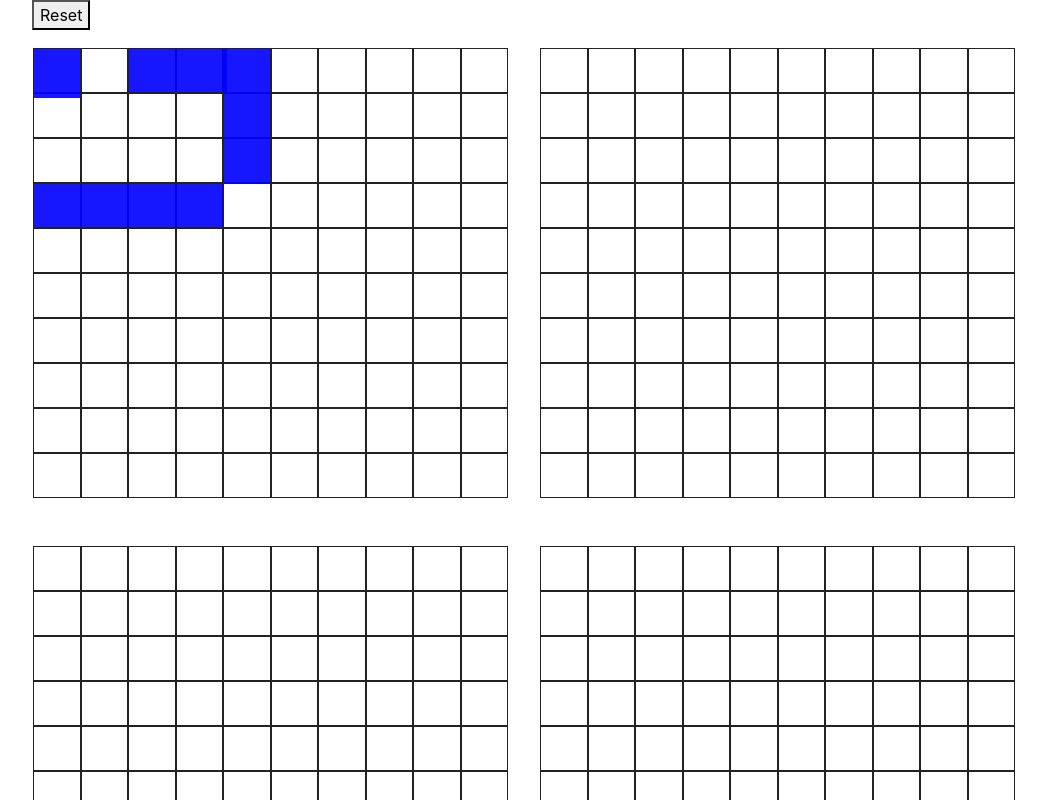
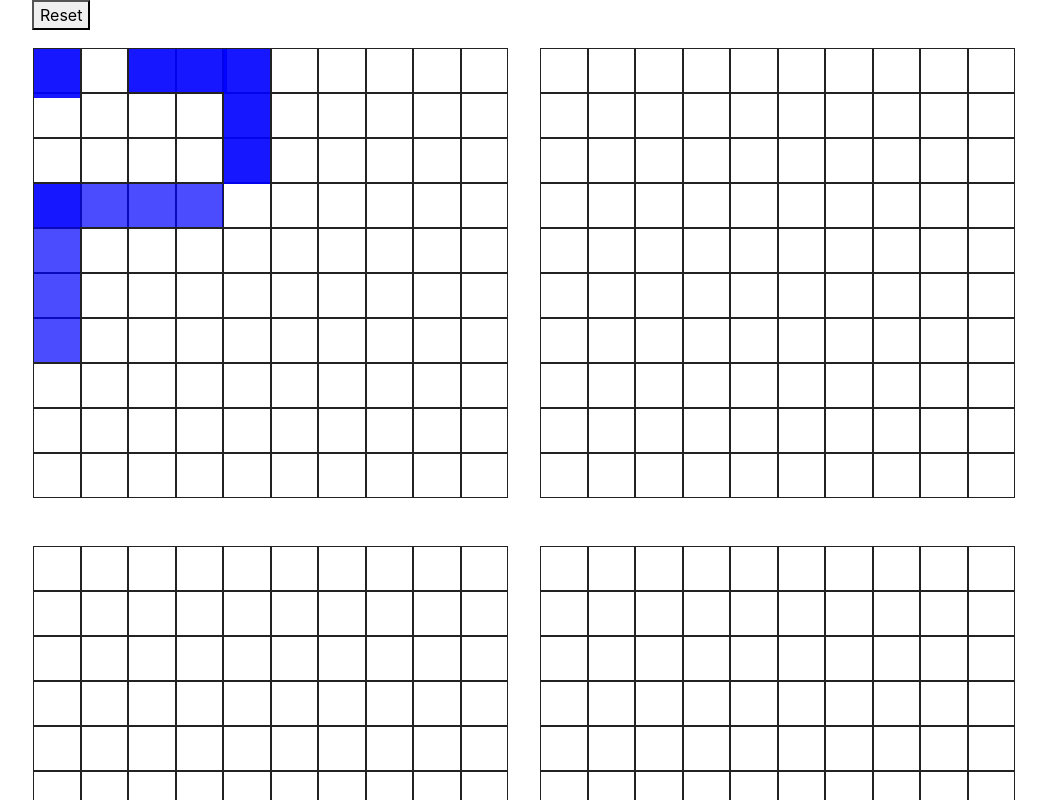
Before and after one commit to rvvergara/battleship, a website built with webpack: page dist/index.html in a window 1280 px wide. Both pictures are taken after a click on the element 181 px from the left and 205 px from the top of the page. Shown: the top 800 px of the page, without its empty margins (53-1099 px from the left). Built offline with nearby package versions, Linux system fonts and the light colour scheme.

Commit message:
Change rotate style in view

```diff
--- a/src/css/main.css
+++ b/src/css/main.css
@@ -77,11 +77,11 @@ button {
   z-index: 1500;
 }
 
-div#carrier {
+/* div#carrier {
   position: relative;
   top: 0;
   left: 0;
   width: 46px;
   height: 158px;
   background: #efedef;
-}
+} */
--- a/src/js/dom/domUtils.js
+++ b/src/js/dom/domUtils.js
@@ -101,8 +101,16 @@ const rotateShipPosition = (board, shipName) => {
   };
 };
 
-const rotateShipEventListener = (board, shipName) => {
+const rotateBox = (shipBox, board, shipName) => {
   rotateShipPosition(board, shipName);
+  const ship = board.ships[shipName];
+  const shipOrientation = getShipOrientation(ship);
+  shipBox.style = shipStyle(ship.length, {
+    orientation: shipOrientation,
+    bg: "blue",
+    opacity: "0.7"
+  });
+
 };
 
 const addBoxFunctionalities = (board, box, gameObj, parent) => {
@@ -174,13 +182,15 @@ const shipStyle = (shipLength, styleObj) => {
   return `${minorDimension}: 100%; ${mainDimension}: ${shipLength * 100 + 15}%; position: absolute; top: 0; left: 0; background: ${styleObj.bg}; opacity: ${styleObj.opacity}; z-index: 5000`;
 };
 
-const createShipBox = (shipTitle, shipLength, styleObj, shipObj) => {
+const createShipBox = (shipTitle, board, styleObj) => {
+  const ship = board.ships[shipTitle];
   const shipBox = document.createElement("div");
   shipBox.setAttribute("id", shipTitle);
   shipBox.setAttribute("draggable", "true");
-  shipBox.style = shipStyle(shipLength, styleObj);
+  shipBox.style = shipStyle(ship.length, styleObj);
   shipBox.addEventListener("click", (e) => {
-    console.log(shipObj.position)
+    e.stopPropagation();
+    rotateBox(e.target, board, shipTitle);
   });
   shipBox.addEventListener("dragstart", e => dragStart(e));
   shipBox.addEventListener("drag", e => drag(e));
@@ -190,16 +200,18 @@ const createShipBox = (shipTitle, shipLength, styleObj, shipObj) => {
   return shipBox;
 };
 
+const getShipOrientation = (ship) => ship.position.length > 1 ? (ship.position[1] - ship.position[0] === 10 ? 'vertical' : 'horizontal') : 'vertical';
+
 const generateShips = (humanBoard, styleObj) => {
   Object.keys(humanBoard.ships).forEach(shipName => {
     const ship = humanBoard.ships[shipName];
 
-    const shipOrientation = ship.position.length > 1 ? (ship.position[1] - ship.position[0] === 10 ? 'vertical' : 'horizontal') : 'vertical';
+    const shipOrientation = getShipOrientation(ship);
 
     const styleObjwithOrientation = Object.assign(styleObj, {
       orientation: shipOrientation,
     });
-    const shipBox = createShipBox(shipName, ship.length, styleObjwithOrientation, ship);
+    const shipBox = createShipBox(shipName, humanBoard, styleObjwithOrientation);
     document.getElementById(`h-${ship.position[0]}`).appendChild(shipBox);
   });
 };
```
